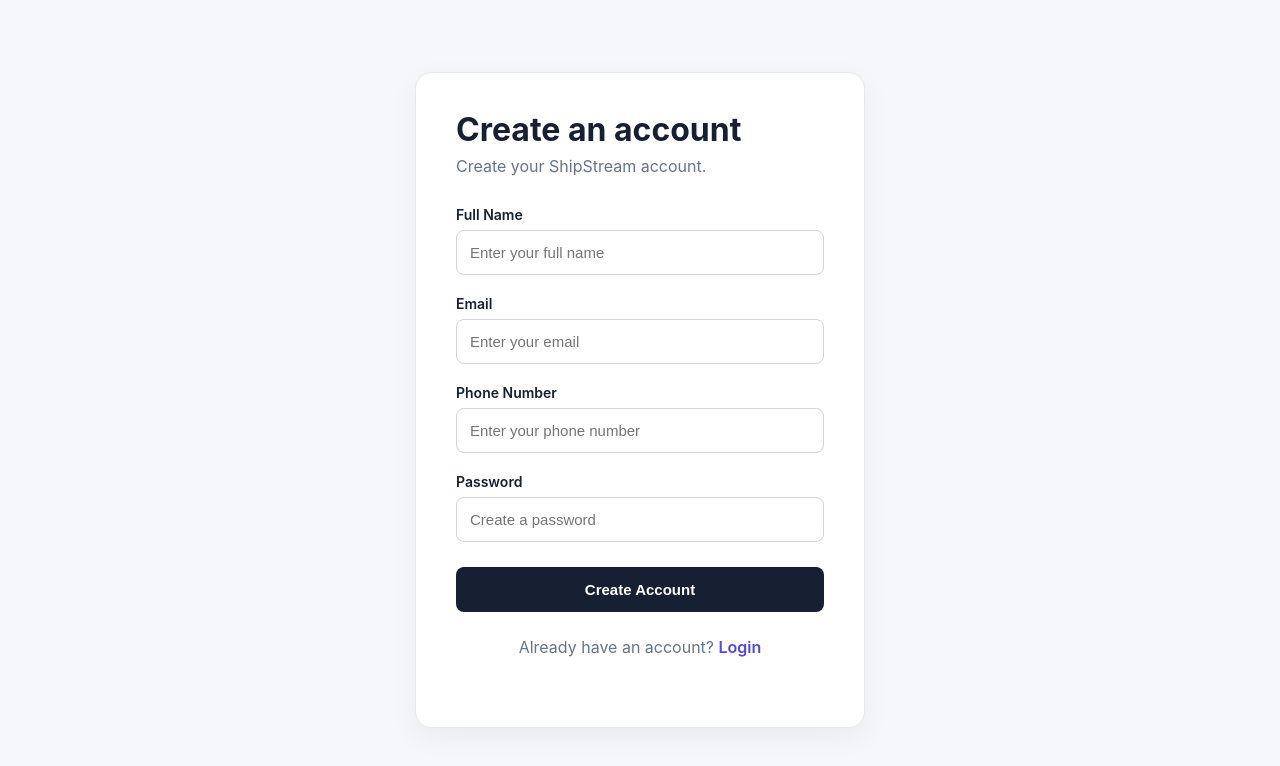
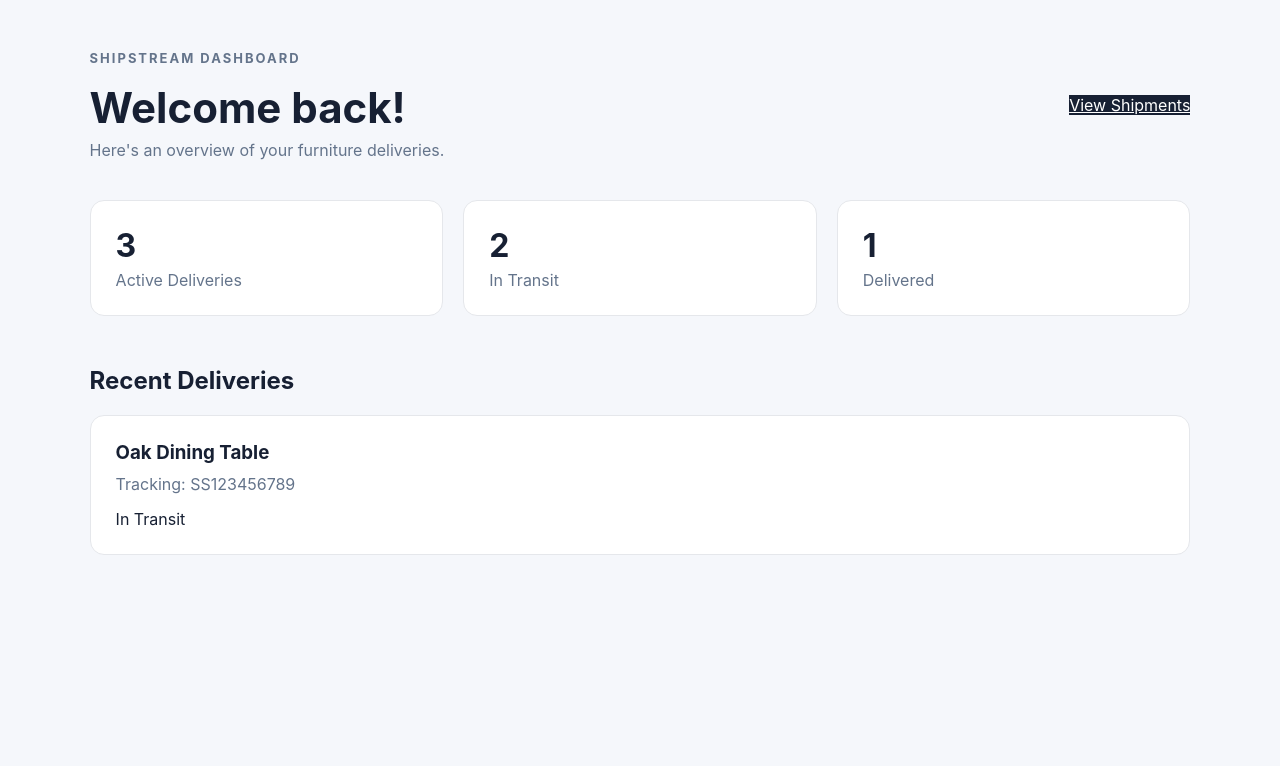
Before and after one commit to Idenzity/ShipStream, a React (Vite) app in the folder shipstream-frontend/: page /dashboard in a window 1280 px wide. Shown: the top 766 px of the page. Built offline with nearby package versions, Linux system fonts and the light colour scheme.

Commit message:
Changed the code of the Dashboard.jsx because it had the same output as the Register.jsx. Testing will be done after this change.

```diff
--- a/shipstream-frontend/src/pages/Dashboard.jsx
+++ b/shipstream-frontend/src/pages/Dashboard.jsx
@@ -1,65 +1,72 @@
-function Register() {
+function Dashboard() {
   return (
-    <div className="auth-page">
+    <div className="dashboard">
 
-      <div className="auth-card">
+      <div className="dashboard-header">
 
-        <h1>Create an account</h1>
+        <div>
+          <p className="eyebrow">
+            SHIPSTREAM DASHBOARD
+          </p>
+
+          <h1>
+            Welcome back!
+          </h1>
 
           <p>
-          Create your ShipStream account.
+            Here's an overview of your furniture deliveries.
           </p>
-
-        <form>
-
-          <div className="form-group">
-            <label>Full Name</label>
-
-            <input
-              type="text"
-              placeholder="Enter your full name"
-            />
         </div>
 
-          <div className="form-group">
-            <label>Email</label>
+        <a
+          href="/shipments"
+          className="primary-button"
+        >
+          View Shipments
+        </a>
 
-            <input
-              type="email"
-              placeholder="Enter your email"
-            />
       </div>
 
-          <div className="form-group">
-            <label>Phone Number</label>
 
-            <input
-              type="tel"
-              placeholder="Enter your phone number"
-            />
+      <div className="stats">
+
+        <div className="stat-card">
+          <h3>3</h3>
+          <p>Active Deliveries</p>
         </div>
 
-          <div className="form-group">
-            <label>Password</label>
-
-            <input
-              type="password"
-              placeholder="Create a password"
-            />
+        <div className="stat-card">
+          <h3>2</h3>
+          <p>In Transit</p>
         </div>
 
-          <button type="submit">
-            Create Account
-          </button>
+        <div className="stat-card">
+          <h3>1</h3>
+          <p>Delivered</p>
+        </div>
 
-        </form>
+      </div>
 
-        <p className="auth-footer">
-          Already have an account?{" "}
-          <a href="/login">
-            Login
-          </a>
+
+      <div className="recent-section">
+
+        <h2>Recent Deliveries</h2>
+
+        <div className="shipment-card">
+
+          <div>
+            <h3>Oak Dining Table</h3>
+
+            <p>
+              Tracking: SS123456789
             </p>
+          </div>
+
+          <span className="status">
+            In Transit
+          </span>
+
+        </div>
 
       </div>
 
@@ -67,4 +74,4 @@ function Register() {
   );
 }
 
-export default Register;
+export default Dashboard;
```
Lines whose indentation alone changed are shown as unchanged.
